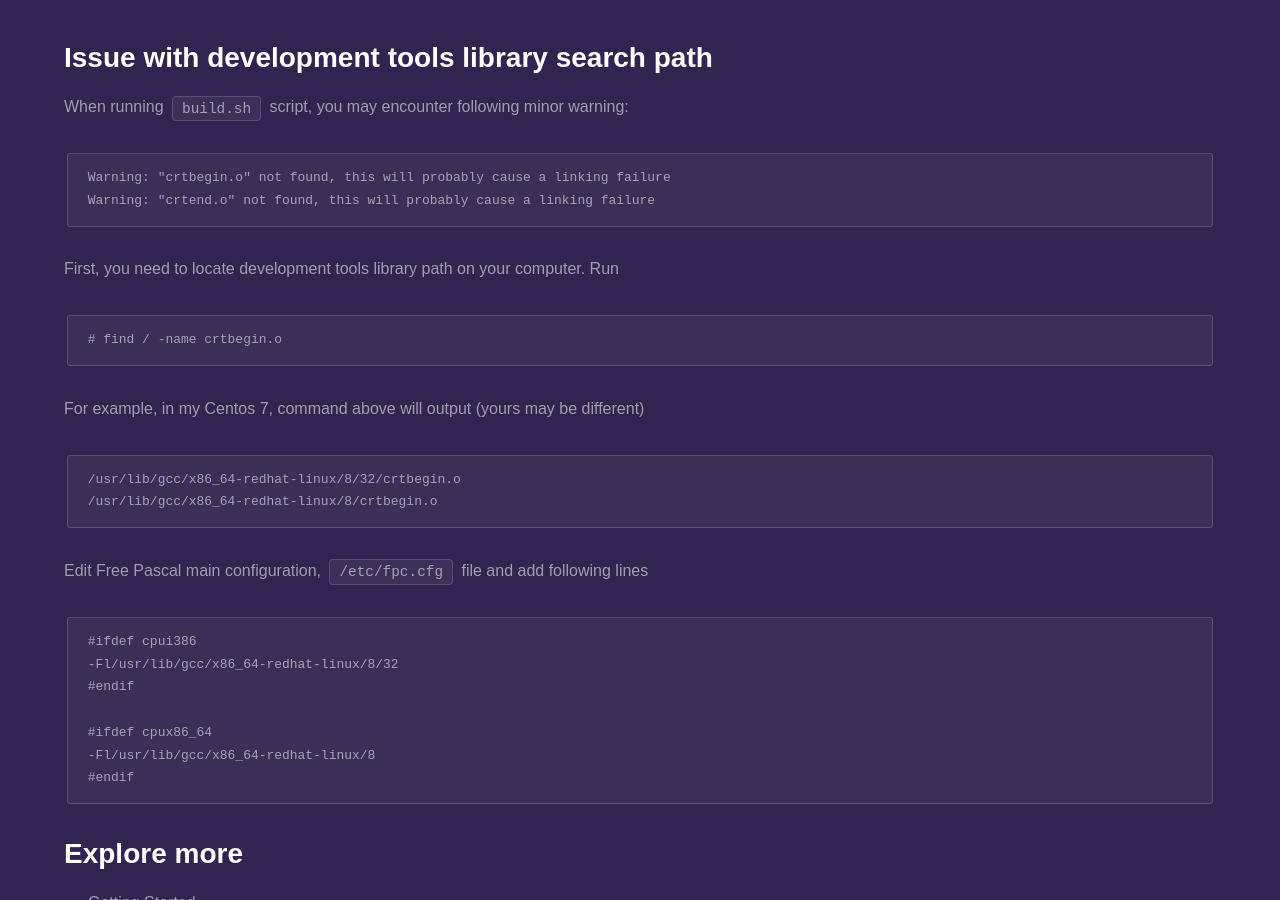
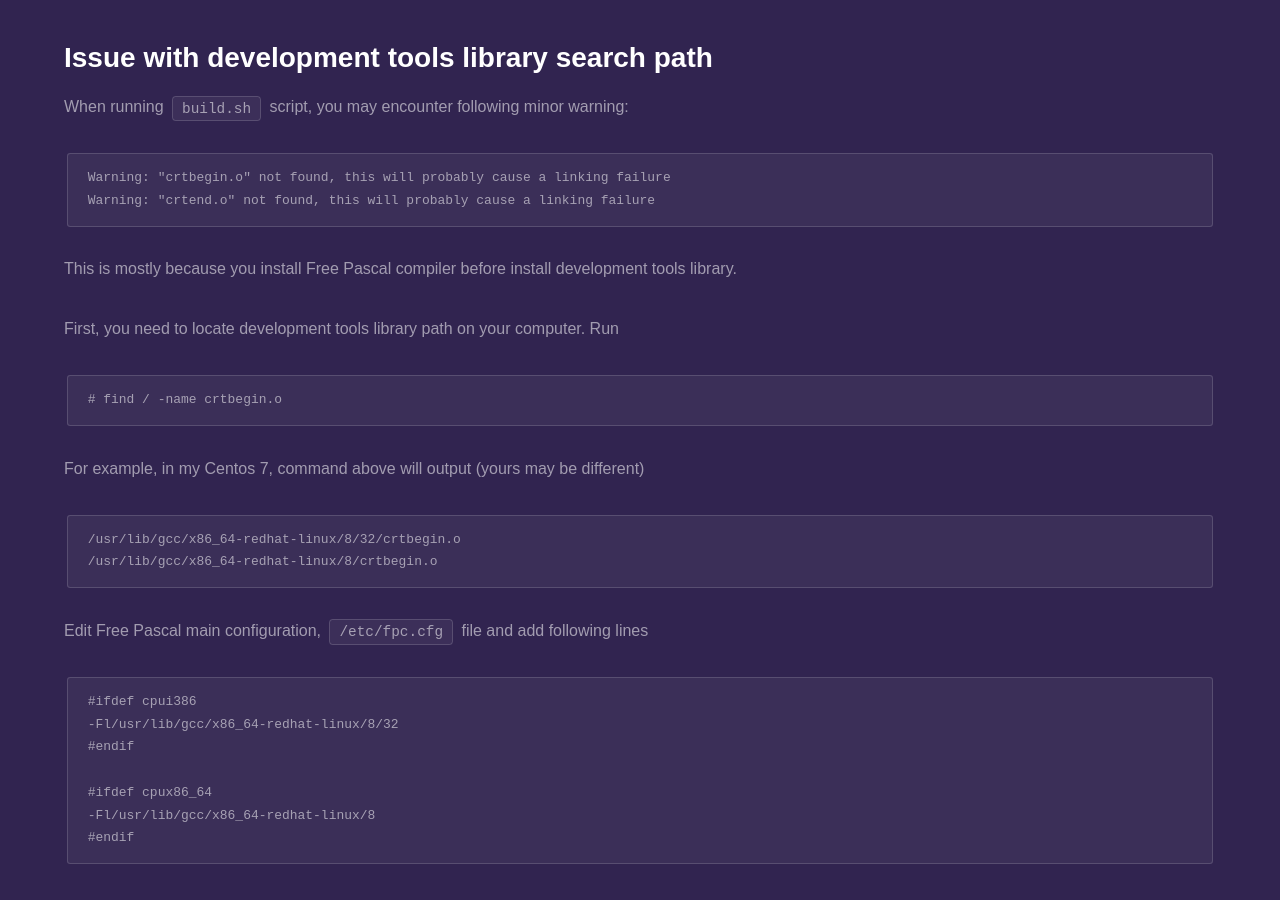
Before and after one commit to fanoframework/fanoframework.github.io, a Jekyll site: the page built from known-issues/index.md, in a window 1280 px wide and 900 px high, scrolled down 572 px. Built offline with Jekyll 4.4.1, drawn with Linux system fonts in a browser that asks for light colours; our own code applies the rules of GitHub Pages for plain Markdown files.

Commit message:
improve content about known issue

````diff
--- a/known-issues/index.md
+++ b/known-issues/index.md
@@ -26,6 +26,8 @@ When running `build.sh` script, you may encounter following minor warning:
 Warning: "crtbegin.o" not found, this will probably cause a linking failure
 Warning: "crtend.o" not found, this will probably cause a linking failure
 ```
+
+This is mostly because you install Free Pascal compiler before install development tools library.
 
 First, you need to locate development tools library path on your computer. Run
 
````
